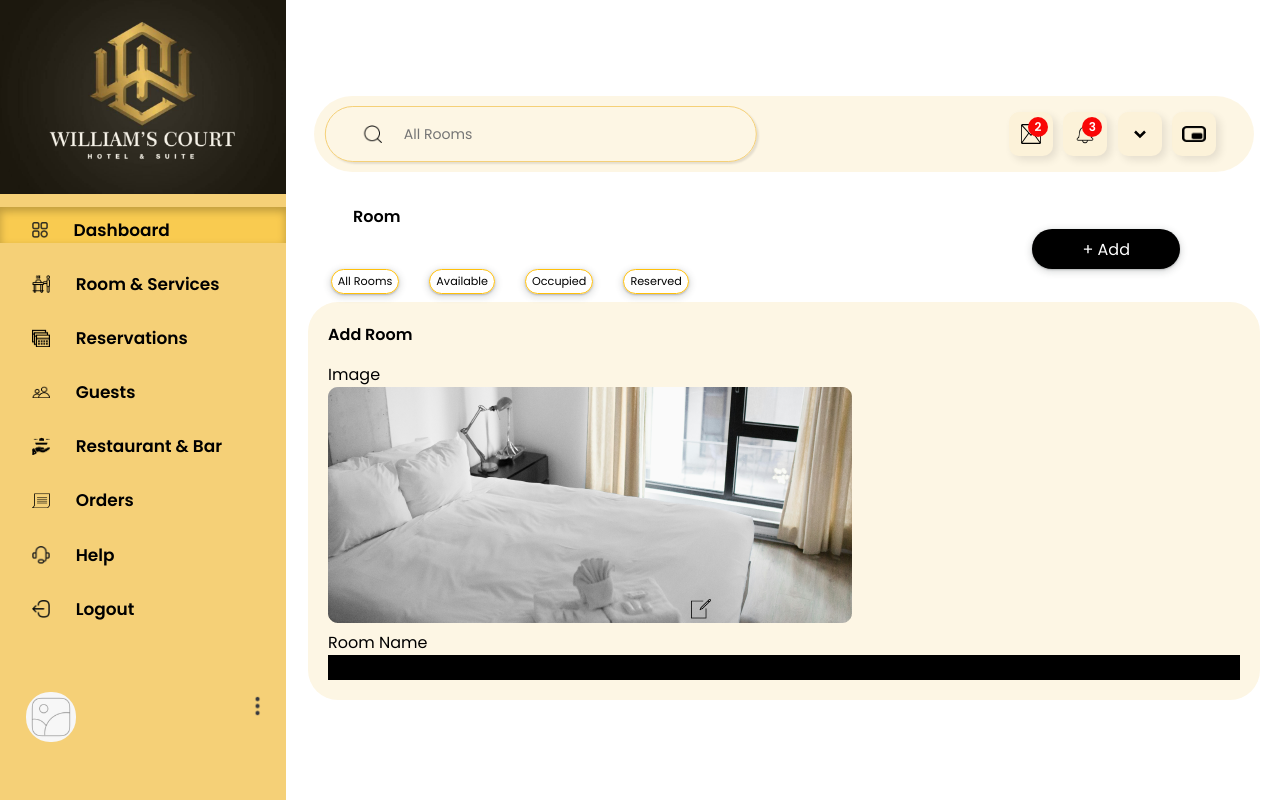
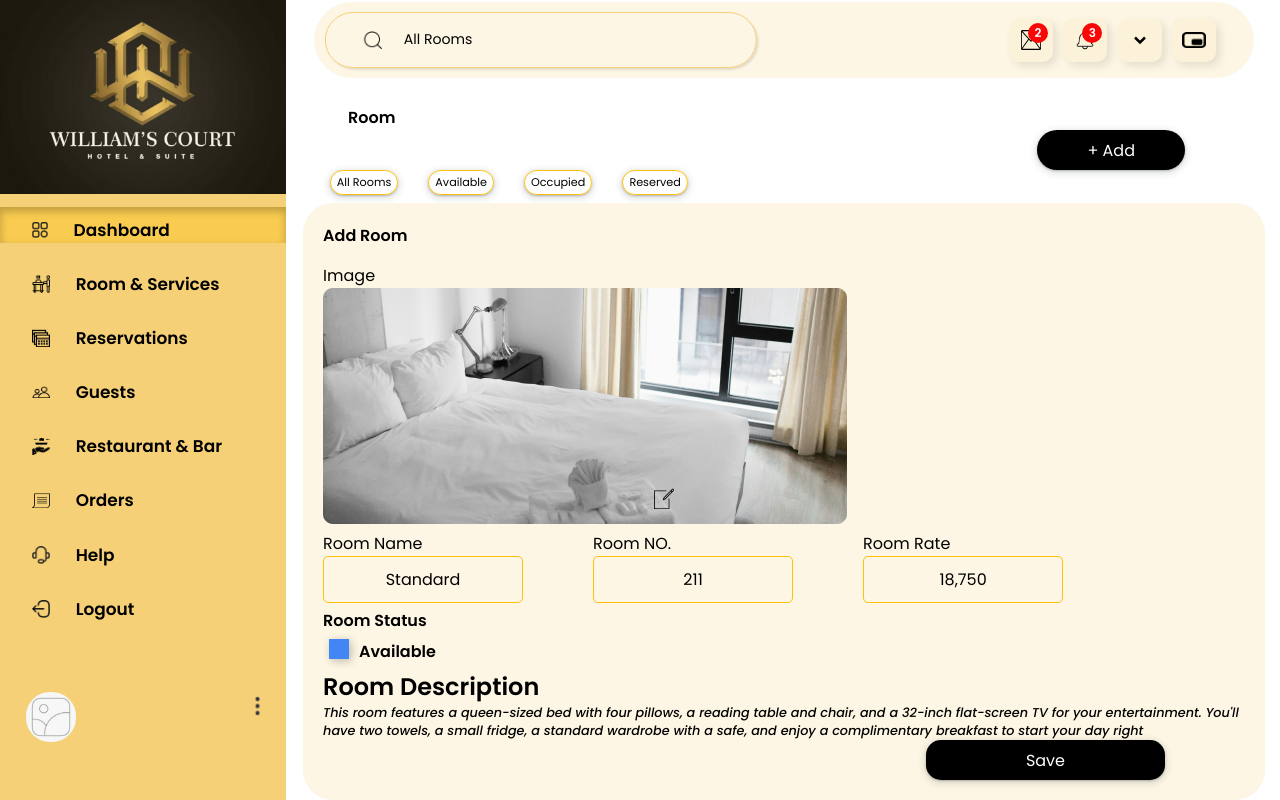
Before and after one commit to Wikki2000/William_Hotel_App, a Flask app: template app/templates/rooms_and_services/add_rooms.html in a window 1280 px wide. Run offline with Flask 3, Linux system fonts and the light colour scheme; the template is opened without the code that fills it, so the values that code supplies are empty; parts of the project's set-up code (start-up, migrations or seed data) failed here and were passed over; some libraries are stand-ins or nearby versions.

Commit message:
add-room

```diff
--- a/app/static/css/public/Rooms/add_rooms.css
+++ b/app/static/css/public/Rooms/add_rooms.css
@@ -4,16 +4,11 @@
     box-sizing: border-box;
 }
 
-/* .container{
-    display: flex;
-    flex-direction: column;
-    width: 100%;
-} */
-
 
 .main__container{
-    padding: 10px;
+    padding: 5px 5px 0 5px;
 }
+
 
 .main__container h1:first-of-type{
     margin-left: 45px;
@@ -40,7 +35,7 @@
     box-shadow: rgba(60, 64, 67, 0.3) 0px 1px 2px 0px, rgba(60, 64, 67, 0.15) 0px 2px 6px 2px;
 }
 
-.main__container .add-btn:active {
+.main__container .add-btn:active, .save-btn:active {
     background-color: hsl(0, 0%, 35%);
 }
 
@@ -67,9 +62,11 @@
 
 .add_room{
     background-color: #FDF6E4;
+    min-height: 70vh;
     border-radius: 30px;
     padding: 20px;
     margin-top: 8px;
+    position: relative;
 }
 
 .add_room h2{
@@ -78,55 +75,134 @@
     font-weight: bold;
     color: #000;
 }
+.image-text{
+    font-size: 1rem;
+    font-weight: 400;
+}
 
 .room_img{
     position: relative;
 }
 
+.add_room .edit {
+    position: absolute;
+    right: 63%;
+    top: 87%;
+    transform: translate(50%, -50%);
+    display: flex;
+    align-items: center;
+    justify-content: center;
+}
 
-.add_room .edit-icon{
+.edit-icon {
     width: 20px;
-    height: auto;
-    position: absolute;
-    right: 58%;
-    top: 87%;
-    transform: rotateY(-50%);
+    cursor: pointer;
 }
 
 .drop_down {
-    display: none;
-    /* Initially hidden */
+    min-width: 150px;
     position: absolute;
-    background-color: #fff;
-    border: 1px solid #ccc;
-    z-index: 1000;
+    top: 100%;
+    left: 50%;
+    transform: translateX(-50%);
+    background-color: rgba(255, 255, 255, 0.8);
+    padding: 14px 7px;
+    border-radius: 5px;
+    box-shadow: 0 4px 6px rgba(0, 0, 0, 0.1);
+    opacity: 0;
+    visibility: hidden;
+    transition: opacity 0.3s ease, visibility 0.3s ease;
+    z-index: 10;
 }
 
-.room_img:hover+.drop_down,
-.drop_down:hover {
-    display: block;
-    /* Show dropdown when room image is hovered */
+.take_photo,
+.choose_photo,
+.delete_photo {
+    display: flex;
+    align-items: center;
+    justify-content: space-between;
+    gap: 6px;
+    color: #000;
+    white-space: nowrap;
 }
 
-/* .add_room .edit-icon:hover + .drop_down{
-    display: block;
+.add_room .edit-icon:hover + .drop_down {
+    opacity: 1;
     visibility: visible;
 }
 
-.drop_down{
-    margin-left: auto;
-    width: 65%;
-    background-color: yellow;
-    display: none;
-} */
+.room_info{
+    display: flex;
+    gap: 70px;
+}
 
-.take_photo{
+.room_info-flex{
+    display: flex;
+    flex-direction: column;
+    align-items: flex-start;
+}
+
+label {
+    font-size: 1rem;
+    font-weight: 400;
+    color: #000;
+}
+
+.room_info input{
+    font-size: 1rem;
+    font-weight: 400;
+    width: 200px;
+    border: 1px solid #FFC009;
+    padding: 10px 20px;
+    border-radius: 5px;
+    background-color: inherit;
+    text-align: center;
+    margin-bottom: 5px;
+}
+
+input::placeholder{
+    color: #000;
+}
+
+.room_status{
+    display: flex;
+    flex-direction: column;
+}
+
+.room_status p{
+    font-size: 1rem;
+    font-weight: bold;
+}
+
+.room_status_signal{
     display: flex;
     align-items: center;
-    gap: 4px;
 }
 
+.room-description h3{
+    font-size: 1.5rem;
+    font-weight: bold;
+}
 
-#name{
-    background-color: #000;
+.room-description p{
+    font-size: 0.8rem;
+    font-weight: 500;
 }
+
+.save-btn{
+    display: block;
+    background-color: #000000;
+    color: #fff;
+    padding: 0px 100px;
+    min-width: 100px;
+    height: 40px;
+    white-space: nowrap;
+    border: none;
+    cursor: pointer;
+    font-size: 16px;
+    font-family: inherit;
+    border-radius: 15px;
+    margin-right: 80px;
+    margin-left: auto;
+    box-shadow: rgba(60, 64, 67, 0.3) 0px 1px 2px 0px, rgba(60, 64, 67, 0.15) 0px 2px 6px 2px;
+}
--- a/app/templates/rooms_and_services/add_rooms.html
+++ b/app/templates/rooms_and_services/add_rooms.html
@@ -312,19 +312,21 @@
                 <!--Add room body-->
                 <div class="add_room">
                   <h2>Add Room</h2>
-                  <p>Image</p>
+                  <p class="image-text">Image</p>
                   <div class="room_img">
                     <img
                       src="/static/images/public/add_room_img.png"
                       alt=""
                       class="room"
                     />
+                    <div class="edit">
                     <img
                       src="/static/images/public/edit_icon.png"
                       alt=""
                       class="edit-icon"
+
                     />
-                  </div>
+
                   <!-- Dropdown section-->
                   <div class="drop_down">
                     <div class="take_photo">
@@ -337,18 +339,64 @@
                       <img
                         src="/static/images/public/choose_photo__icon.svg"
                         alt=""
+
                       />
                     </div>
 
-                    <div>
+                    <div class="delete_photo">
                       <p>Delete Photo</p>
-                      <img src="" alt="" />
+                      <img src="/static/images/public/delete_icon.svg" alt="" />
                     </div>
                   </div>
-                  <div>
-                    <label class="room_name" for="name">Room Name</label>
-                    <input type="text" id="name" readonly />
                   </div>
+                </div>
+
+                  <div class="room_info">
+                    <div class="room_info-flex">
+                      <label class="room_name" for="name">Room Name</label>
+                      <input
+                        type="text"
+                        id="name"
+                        placeholder="Standard"
+                        readonly
+                      />
+                    </div>
+
+                    <div class="room_info-flex">
+                      <label class="room_name" for="number">Room NO.</label>
+                      <input
+                        type="text"
+                        id="number"
+                        placeholder="211"
+                        readonly
+                      />
+                    </div>
+
+                    <div class="room_info-flex">
+                      <label class="room_name" for="rate">Room Rate</label>
+                      <input
+                        type="text"
+                        id="rate"
+                        placeholder="18,750"
+                        readonly
+                      />
+                    </div>
+                  </div>
+
+                  <div class="room_status">
+                    <p>Room Status</p>
+                    <div class="room_status_signal">
+                      <img src="/static/images/public/available_icon.svg" alt/>
+                      <p>Available</p>
+                    </div>
+                  </div>
+
+                  <div class="room-description">
+                    <h3>Room Description<h3>
+                      <p>This room features a queen-sized bed with four pillows, a reading table and chair, and a 32-inch flat-screen TV for your entertainment. You'll have two towels, a small fridge, a standard wardrobe with a safe, and enjoy a complimentary breakfast to start your day right</p>
+                  </div>
+                  <button class="save-btn">Save</button>
+
                 </div>
               </div>
             </section>
```
Also changed, not shown: app/static/images/public/available_icon.svg (added), app/static/images/public/delete_icon.svg.
